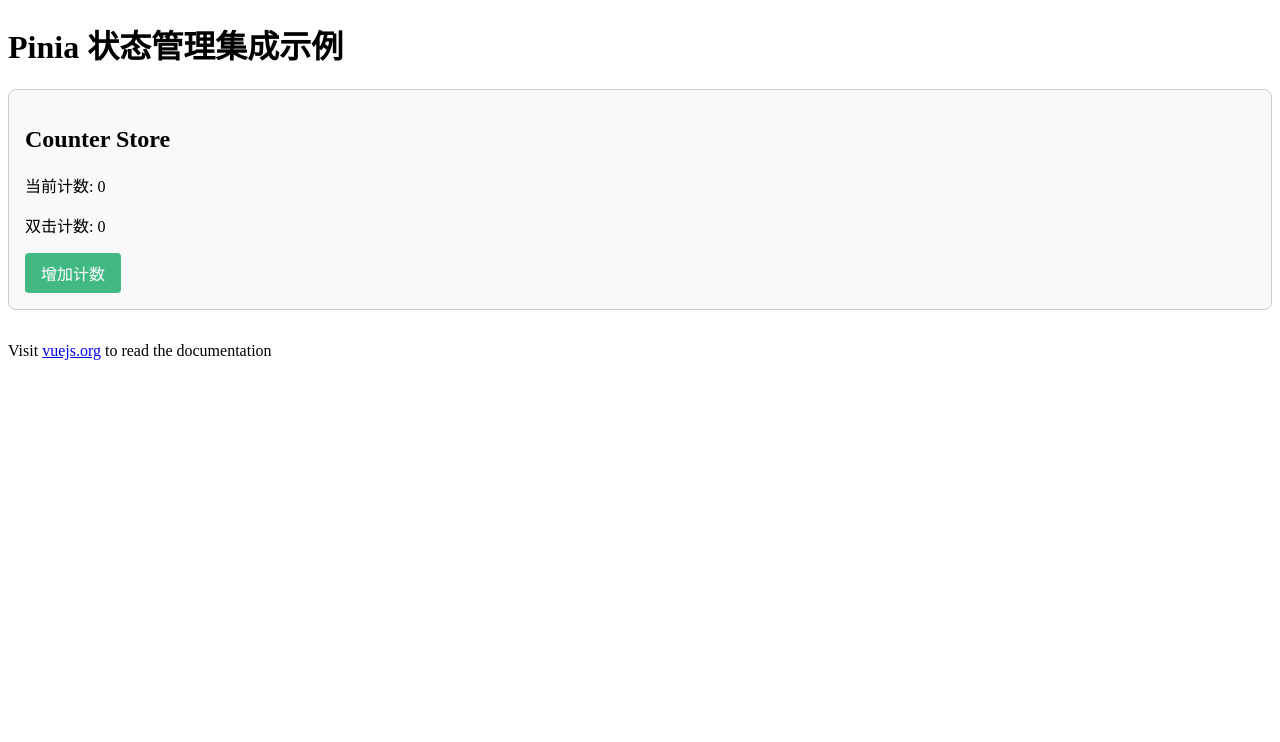
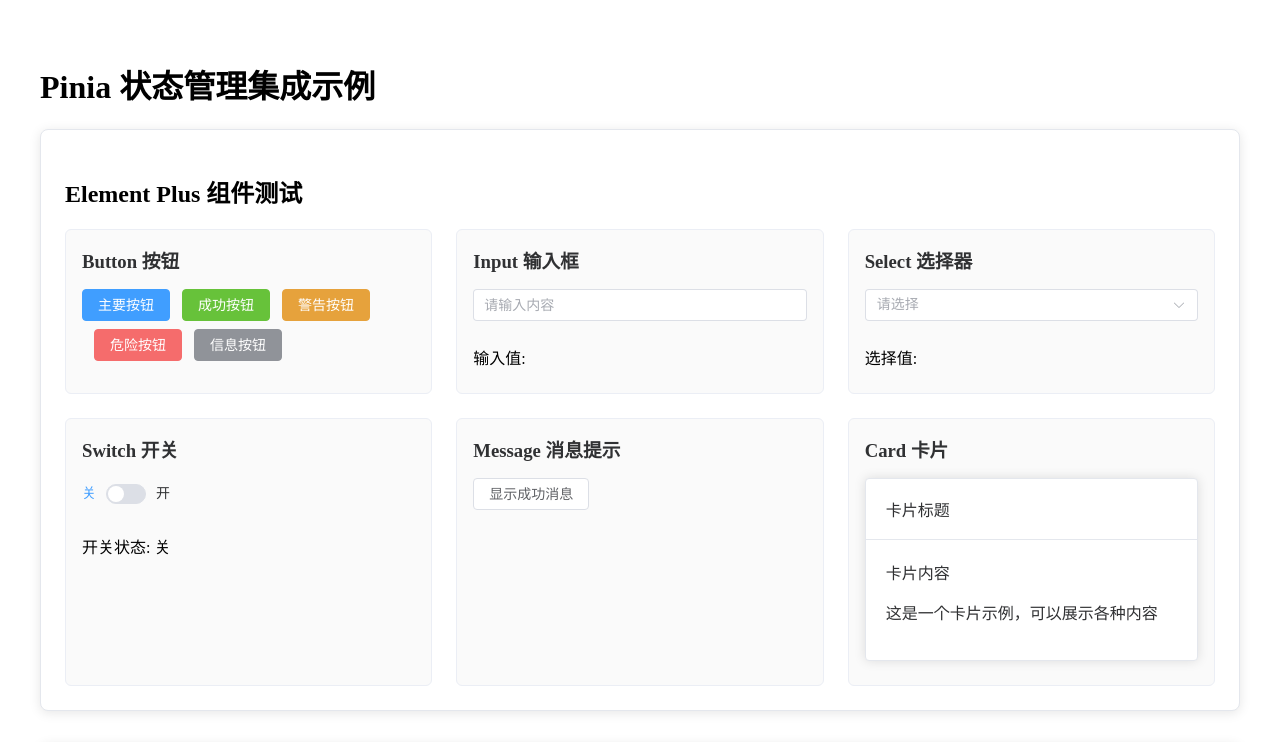
Before and after one commit to Silin7/lcszxws-gov, a Vue app: page / in a window 1280 px wide. Shown: the top 742 px of the page. Built offline with nearby package versions, Linux system fonts and the light colour scheme; the HTML template or start-up script is replaced by a standard one.

Commit message:
element-plus

```diff
--- a/package.json
+++ b/package.json
@@ -11,6 +11,7 @@
     "type-check": "vue-tsc --build"
   },
   "dependencies": {
+    "element-plus": "^2.13.5",
     "pinia": "^3.0.4",
     "vue": "^3.5.29",
     "vue-router": "^5.0.3"
@@ -22,6 +23,8 @@
     "@vue/tsconfig": "^0.8.1",
     "npm-run-all2": "^8.0.4",
     "typescript": "~5.9.3",
+    "unplugin-auto-import": "^21.0.0",
+    "unplugin-vue-components": "^31.0.0",
     "vite": "^6.2.0",
     "vite-plugin-vue-devtools": "^8.0.6",
     "vue-tsc": "^3.2.5"
--- a/src/App.vue
+++ b/src/App.vue
@@ -1,47 +1,160 @@
 <script setup lang="ts">
 import { useCounterStore } from './stores/counter'
+import { ref } from 'vue'
 
 // 使用 counter store
 const counterStore = useCounterStore()
+
+// Element Plus 测试数据
+const inputValue = ref('')
+const selectValue = ref('')
+const options = [
+  { value: 'Option1', label: '选项一' },
+  { value: 'Option2', label: '选项二' },
+  { value: 'Option3', label: '选项三' }
+]
+const switchValue = ref(false)
+const message = () => {
+  ElMessage.success('这是一个成功消息')
+}
 </script>
 
 <template>
+  <div class="app-container">
     <h1>Pinia 状态管理集成示例</h1>
+
+    <!-- Element Plus 组件测试区域 -->
+    <div class="element-plus-section">
+      <h2>Element Plus 组件测试</h2>
+
+      <div class="component-grid">
+        <!-- Button 组件 -->
+        <div class="component-item">
+          <h3>Button 按钮</h3>
+          <el-button type="primary">主要按钮</el-button>
+          <el-button type="success">成功按钮</el-button>
+          <el-button type="warning">警告按钮</el-button>
+          <el-button type="danger">危险按钮</el-button>
+          <el-button type="info">信息按钮</el-button>
+        </div>
+
+        <!-- Input 组件 -->
+        <div class="component-item">
+          <h3>Input 输入框</h3>
+          <el-input v-model="inputValue" placeholder="请输入内容" />
+          <p>输入值: {{ inputValue }}</p>
+        </div>
+
+        <!-- Select 组件 -->
+        <div class="component-item">
+          <h3>Select 选择器</h3>
+          <el-select v-model="selectValue" placeholder="请选择">
+            <el-option
+              v-for="item in options"
+              :key="item.value"
+              :label="item.label"
+              :value="item.value"
+            />
+          </el-select>
+          <p>选择值: {{ selectValue }}</p>
+        </div>
+
+        <!-- Switch 组件 -->
+        <div class="component-item">
+          <h3>Switch 开关</h3>
+          <el-switch v-model="switchValue" active-text="开" inactive-text="关" />
+          <p>开关状态: {{ switchValue ? '开' : '关' }}</p>
+        </div>
+
+        <!-- Message 消息提示 -->
+        <div class="component-item">
+          <h3>Message 消息提示</h3>
+          <el-button @click="message">显示成功消息</el-button>
+        </div>
+
+        <!-- Card 卡片 -->
+        <div class="component-item">
+          <h3>Card 卡片</h3>
+          <el-card class="box-card">
+            <template #header>
+              <div class="card-header">
+                <span>卡片标题</span>
+              </div>
+            </template>
+            <div>卡片内容</div>
+            <p>这是一个卡片示例，可以展示各种内容</p>
+          </el-card>
+        </div>
+      </div>
+    </div>
 
     <!-- 展示 counter store 的功能 -->
     <div class="counter-section">
       <h2>Counter Store</h2>
       <p>当前计数: {{ counterStore.count }}</p>
       <p>双击计数: {{ counterStore.doubleCount }}</p>
-    <button @click="counterStore.increment">增加计数</button>
+      <el-button type="primary" @click="counterStore.increment">增加计数</el-button>
     </div>
 
     <p style="margin-top: 2rem;">
       Visit <a href="https://vuejs.org/" target="_blank" rel="noopener">vuejs.org</a> to read the
       documentation
     </p>
+  </div>
 </template>
 
 <style scoped>
-.counter-section {
-  border: 1px solid #ccc;
-  border-radius: 8px;
-  padding: 1rem;
-  margin-bottom: 2rem;
-  background-color: #f9f9f9;
+.app-container {
+  max-width: 1200px;
+  margin: 0 auto;
+  padding: 2rem;
 }
 
-button {
-  background-color: #42b983;
-  color: white;
-  border: none;
-  padding: 0.5rem 1rem;
-  border-radius: 4px;
-  cursor: pointer;
-  font-size: 1rem;
+.element-plus-section {
+  border: 1px solid #e4e7ed;
+  border-radius: 8px;
+  padding: 1.5rem;
+  margin-bottom: 2rem;
+  background-color: #fff;
+  box-shadow: 0 2px 12px 0 rgba(0, 0, 0, 0.1);
 }
 
-button:hover {
-  background-color: #359e6b;
+.component-grid {
+  display: grid;
+  grid-template-columns: repeat(auto-fill, minmax(300px, 1fr));
+  gap: 1.5rem;
+  margin-top: 1rem;
+}
+
+.component-item {
+  border: 1px solid #ebeef5;
+  border-radius: 6px;
+  padding: 1rem;
+  background-color: #fafafa;
+}
+
+.component-item h3 {
+  margin-top: 0;
+  margin-bottom: 1rem;
+  color: #303133;
+}
+
+.component-item > * {
+  margin-bottom: 0.5rem;
+}
+
+.counter-section {
+  border: 1px solid #e4e7ed;
+  border-radius: 8px;
+  padding: 1.5rem;
+  margin-bottom: 2rem;
+  background-color: #fff;
+  box-shadow: 0 2px 12px 0 rgba(0, 0, 0, 0.1);
+}
+
+.card-header {
+  display: flex;
+  justify-content: space-between;
+  align-items: center;
 }
 </style>
--- a/vite.config.ts
+++ b/vite.config.ts
@@ -3,12 +3,21 @@
 import { defineConfig } from 'vite'
 import vue from '@vitejs/plugin-vue'
 import vueDevTools from 'vite-plugin-vue-devtools'
+import AutoImport from 'unplugin-auto-import/vite'
+import Components from 'unplugin-vue-components/vite'
+import { ElementPlusResolver } from 'unplugin-vue-components/resolvers'
 
 // https://vite.dev/config/
 export default defineConfig({
   plugins: [
     vue(),
     vueDevTools(),
+    AutoImport({
+      resolvers: [ElementPlusResolver()],
+    }),
+    Components({
+      resolvers: [ElementPlusResolver()],
+    }),
   ],
   resolve: {
     alias: {
```
Also changed, not shown: auto-imports.d.ts (added, +10 -0 lines), components.d.ts (added, +24 -0 lines), 1 other file (tests, documents, lock files or other folders). Lines whose indentation alone changed are shown as unchanged.
